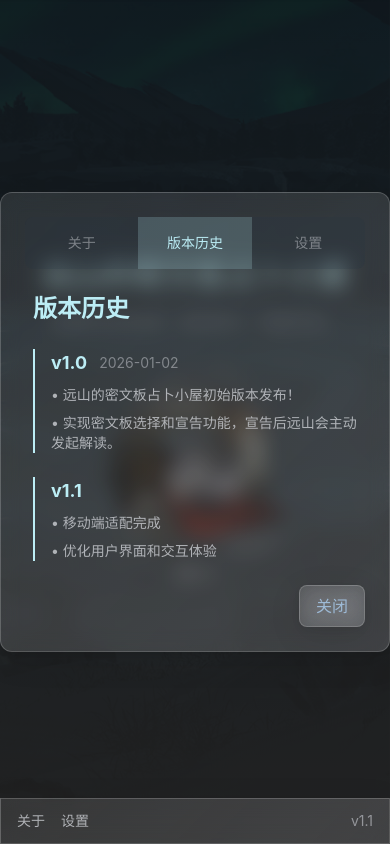
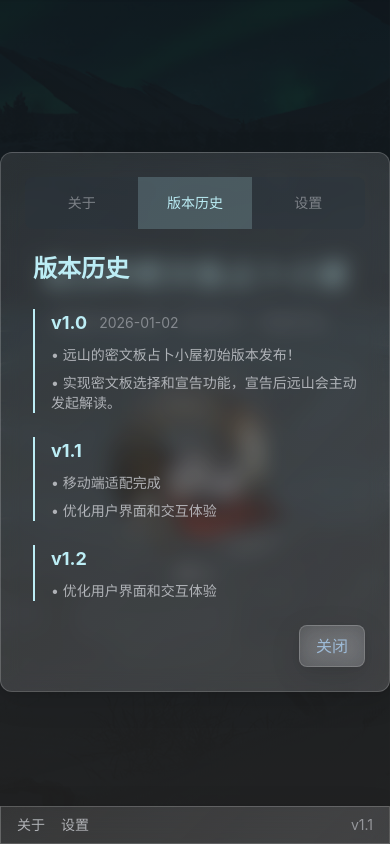
Before and after one commit to 3plus10i/euskal, a React (Vite) app: page / in a window 390 px wide. Both pictures are taken after a click on the button "v1.1". Built offline with nearby package versions, Linux system fonts and the light colour scheme; no server answers.

Commit message:
style(components): v1.2 调整多个组件的布局和样式细节
多到我都不知道到底调了啥。好麻烦。
优化 Footer、FoldartalCard、FoldartalWorkspace 和 Dialog 组件的间距、高度和定位
关闭 App 组件的调试模式并修复布局问题

```diff
--- a/src/App.tsx
+++ b/src/App.tsx
@@ -28,7 +28,7 @@ const backgroundImages = [
 ];
 
 function App() {
-  const [debugMode, setDebugMode] = useState(true); // 调试模式开关，开启后静态呈现所有元素
+  const [debugMode, setDebugMode] = useState(false); // 调试模式开关，开启后静态呈现所有元素
 
   const [userName, setUserName] = useState(() => {
     const saved = localStorage.getItem('userName');
@@ -163,9 +163,7 @@ function App() {
   };
 
   return (
-    // 背景图
-    <div
-      className="min-h-screen text-sammi-ice"
+    <div className="h-screen overflow-hidden text-sammi-ice"
       style={{
         backgroundImage: `url(${backgroundImage})`,
         backgroundSize: 'cover',
@@ -174,9 +172,7 @@ function App() {
         backgroundAttachment: 'fixed'
       }}
     >
-      {/* 主体内容区域 */}
-      {/* fot test: 去掉了min-h-screen  */}
-      <div className="bg-gradient-to-b from-sammi-deep/80 to-sammi-bg/90">
+      <div className="h-full flex flex-col bg-gradient-to-b from-sammi-deep/80 to-sammi-bg/90">
         <MenuModal
           isOpen={menuOpen}
           onClose={() => setMenuOpen(false)}
@@ -188,7 +184,7 @@ function App() {
         />
 
       {stage === AppStage.GREETING && (
-        <div className="flex flex-col items-center justify-center min-h-screen space-y-8 md:space-y-12 px-4">
+        <div className="flex flex-col items-center justify-center h-full space-y-8 md:space-y-12 px-4">
           <div className="text-center space-y-4 md:space-y-6">
             <h1 className="text-3xl md:text-6xl font-bold text-sammi-glow tracking-wide">远山的密文板占卜小屋</h1>
             <p className="text-sammi-ice/70 text-base md:text-xl max-w-2xl leading-relaxed">
@@ -211,8 +207,7 @@ function App() {
       )}
 
       {stage === AppStage.WORKSPACE && (
-        <>
-          {/* 布局密文板的背景图形 */}
+        <div className="flex-1 flex flex-col overflow-hidden relative">
           <img
             src="/asset/布局密文板的背景图形.png"
             alt="布局背景图形"
@@ -235,7 +230,7 @@ function App() {
             debugMode={debugMode}
             onDoubleSocietyTriggered={() => setIsDoubleSociety(true)}
           />
-        </>
+        </div>
       )}
       </div>
       <Footer
--- a/src/components/Dialog/Dialog.tsx
+++ b/src/components/Dialog/Dialog.tsx
@@ -127,7 +127,6 @@ export function Dialog({ messages, onSendMessage, isLoading, isWaitingForRespons
 
   return (
     <div className="relative flex flex-col md:flex-row h-full w-full">
-      {/* 立绘区域：移动端绝对定位作为背景衬底，桌面端左侧固定宽度 */}
       <div className="absolute inset-0 flex items-center justify-center md:relative md:inset-auto md:w-[40vw] md:flex md:items-center md:justify-end">
         <img
           src={portraits[portraitIndex]}
@@ -138,10 +137,8 @@ export function Dialog({ messages, onSendMessage, isLoading, isWaitingForRespons
         />
       </div>
 
-      {/* 消息区域：移动端相对定位半透明背景，桌面端右侧固定宽度 */}
-      <div className="relative z-10 flex-1 flex flex-col p-4 md:p-6 md:w-[50vw] md:bg-transparent" style={{ background: 'linear-gradient(to bottom,transparent 0%,rgba(0, 0, 0, 0.25) 15%,rgba(0, 0, 0, 0.25) 85%,transparent 100%)' }}>
-        {/* no-scrollbar */}
-        <div className="flex-1 overflow-y-auto space-y-4 pr-2">
+      <div className="relative z-10 flex-1 flex flex-col p-4 md:p-6 md:w-[50vw] md:bg-transparent h-full" style={{ background: 'linear-gradient(to bottom,transparent 0%,rgba(0, 0, 0, 0.25) 15%,rgba(0, 0, 0, 0.25) 85%,transparent 100%)' }}>
+        <div className="flex-1 min-h-0 overflow-y-auto space-y-4 pr-2" style={{ scrollbarWidth: 'none' }}>
           {messagesToRender.map((message, index) => (
             <div key={index} className="ice-glass-b1 p-4">
               <div className="text-sammi-snow font-bold text-sm mb-2">
@@ -171,7 +168,7 @@ export function Dialog({ messages, onSendMessage, isLoading, isWaitingForRespons
           <div ref={messagesEndRef} />
         </div>
 
-        <form onSubmit={handleSubmit} className="flex gap-2 md:h-16 h-12 mt-4">
+        <form onSubmit={handleSubmit} className="flex-shrink-0 flex gap-2 md:h-16 h-12 mt-4">
           <input
             type="text"
             value={input}
--- a/src/components/FoldartalSelection/FoldartalCard.tsx
+++ b/src/components/FoldartalSelection/FoldartalCard.tsx
@@ -80,7 +80,7 @@ export function CardFront({ foldartal, position, animate = false }: CardFrontPro
       />
 
       <div className="absolute inset-0 z-10">
-        <div className="absolute top-[6%] left-1/2 -translate-x-1/2 text-center">
+        <div className="absolute top-[2%] left-1/2 -translate-x-1/2 text-center">
           <p className="text-[clamp(10px,3vw,24px)] font-medium text-sammi-snow">
             {foldartal.nameRune.replace(/[\[\]]/g, '')}
           </p>
@@ -114,7 +114,8 @@ export function CardFront({ foldartal, position, animate = false }: CardFrontPro
   );
 
   return (
-    <div className={`flex flex-col items-center space-y-2 h-full mb-6 justify-center ${animate ? 'animate-reveal' : ''}`}>
+    // 高度用clamp
+    <div className={`flex flex-col items-center space-y-2 h-[clamp(60px,30vh,300px)] mb-6 min-w-[85px] justify-center ${animate ? 'animate-reveal' : ''}`}>
       {cardContent}
       <div className="absolute md:-bottom-6 -bottom-4 left-1/2 -translate-x-1/2 text-center">
         <p className="text-[clamp(8px,1.5vw,14px)] text-sammi-snow/60">
--- a/src/components/FoldartalSelection/FoldartalWorkspace.tsx
+++ b/src/components/FoldartalSelection/FoldartalWorkspace.tsx
@@ -214,9 +214,8 @@ export function FoldartalWorkspace({ userName, initialMessages, onSendMessage, o
   };
 
   return (
-    <div className="flex flex-col h-screen overflow-hidden relative justify-center">
-      {/* h-[45vh]  */}
-      <div className="px-6 pt-6 relative z-10">
+    <div className="flex flex-col h-full overflow-hidden relative justify-evenly">
+      <div className="px-6 pt-6 relative z-10 flex-shrink-0">
         {!declared ? (
           <PreDeclarationView
             selectedLayout={selectedLayout}
@@ -234,7 +233,7 @@ export function FoldartalWorkspace({ userName, initialMessages, onSendMessage, o
         ) : null}
       </div>
 
-      <div className="flex items-center justify-center py-2 z-10">
+      <div className="flex items-center justify-center py-2 z-10 flex-shrink-0">
         <img
           src="/asset/素材横向分割线B1269x24.png"
           alt="分隔装饰"
@@ -242,8 +241,7 @@ export function FoldartalWorkspace({ userName, initialMessages, onSendMessage, o
         />
       </div>
 
-      {/* h-[60vh]  */}
-      <div className="min-h-0 relative z-10">
+      <div className="flex-1 min-h-0 relative md:mb-16 mb-10 z-10">
         <Dialog
           messages={messages.filter(m => m.role !== 'system')}
           onSendMessage={onSendMessage}
--- a/src/components/Footer/Footer.tsx
+++ b/src/components/Footer/Footer.tsx
@@ -7,7 +7,7 @@ export function Footer({ onAboutClick, onSettingsClick, onVersionClick }: {
 }) {
   return (
     <footer className="fixed bottom-0 left-0 right-0 z-50 ice-glass rounded-none">
-      <div className="flex items-center justify-between px-4 py-3 md:px-6 md:py-4">
+      <div className="flex items-center justify-between px-4 py-2 md:px-6 md:py-4">
         <div className="flex gap-4 md:gap-6">
           <button
             onClick={onAboutClick}
--- a/src/components/Menu/Menu.tsx
+++ b/src/components/Menu/Menu.tsx
@@ -1,27 +1,4 @@
 import React, { useState } from 'react';
-
-// export function MenuButton({ onClick }: { onClick: () => void }) {
-//   return (
-//     <button
-//       onClick={onClick}
-//       className="fixed md:bottom-6 bottom-20 left-4 z-50 md:p-3 p-2 ice-glass-b1 hover:bg-sammi-snow/30 transition-colors cursor-pointer"
-//     >
-//       <svg
-//         className="w-4 h-4 text-sammi-glow"
-//         fill="none"
-//         stroke="currentColor"
-//         viewBox="0 0 24 24"
-//       >
-//         <path
-//           strokeLinecap="round"
-//           strokeLinejoin="round"
-//           strokeWidth={2}
-//           d="M4 6h16M4 12h16M4 18h16"
-//         />
-//       </svg>
-//     </button>
-//   );
-// }
 
 export function MenuModal({ isOpen, onClose, activeTab, onTabChange, userName, onUserNameChange, onReset }: {
   isOpen: boolean;
@@ -135,7 +112,6 @@ export function MenuModal({ isOpen, onClose, activeTab, onTabChange, userName, o
                   <li>• 凯宁嘉修辞：概率附加于任意密文板的额外效果。</li>
                 </ul>
               </p>
-              {/* 这里增加一条细细的冰色分割线 */}
               <hr className="border-sammi-ice/20" />
               <p className="text-sammi-ice leading-relaxed">
                 深入研究：
@@ -189,7 +165,6 @@ export function MenuModal({ isOpen, onClose, activeTab, onTabChange, userName, o
                 <div className="border-l-2 border-sammi-glow pl-4">
                   <div className="flex items-center gap-3 mb-2">
                     <span className="text-lg font-bold text-sammi-glow">v1.1</span>
-                    {/* <span className="text-sm text-sammi-ice/50">2026-01-02</span> */}
                   </div>
                   <ul className="space-y-2 text-sammi-ice/80 text-sm">
                     <li>• 移动端适配完成</li>
@@ -198,6 +173,16 @@ export function MenuModal({ isOpen, onClose, activeTab, onTabChange, userName, o
                 </div>
               </div>
 
+              <div className="space-y-4">
+                <div className="border-l-2 border-sammi-glow pl-4">
+                  <div className="flex items-center gap-3 mb-2">
+                    <span className="text-lg font-bold text-sammi-glow">v1.2</span>
+                  </div>
+                  <ul className="space-y-2 text-sammi-ice/80 text-sm">
+                    <li>• 优化用户界面和交互体验</li>
+                  </ul>
+                </div>
+              </div>
 
             </div>
           )}
```
